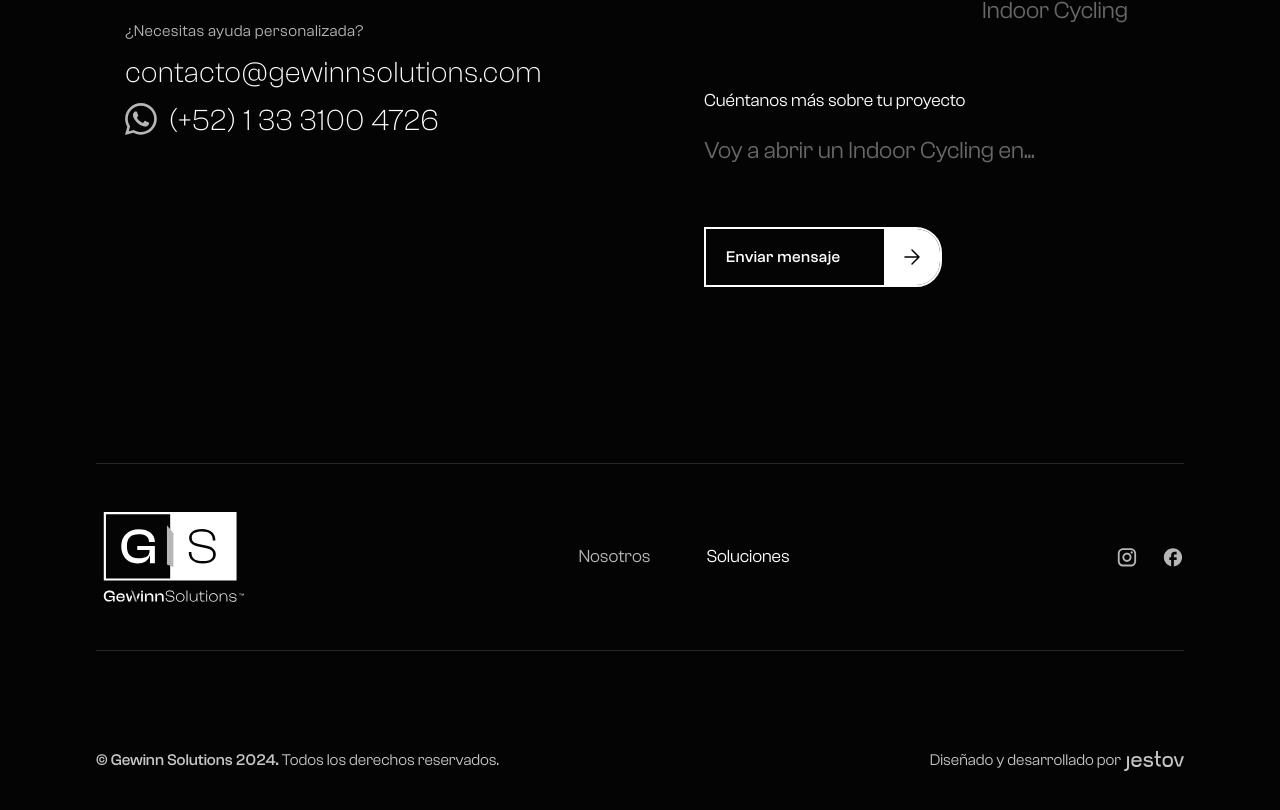
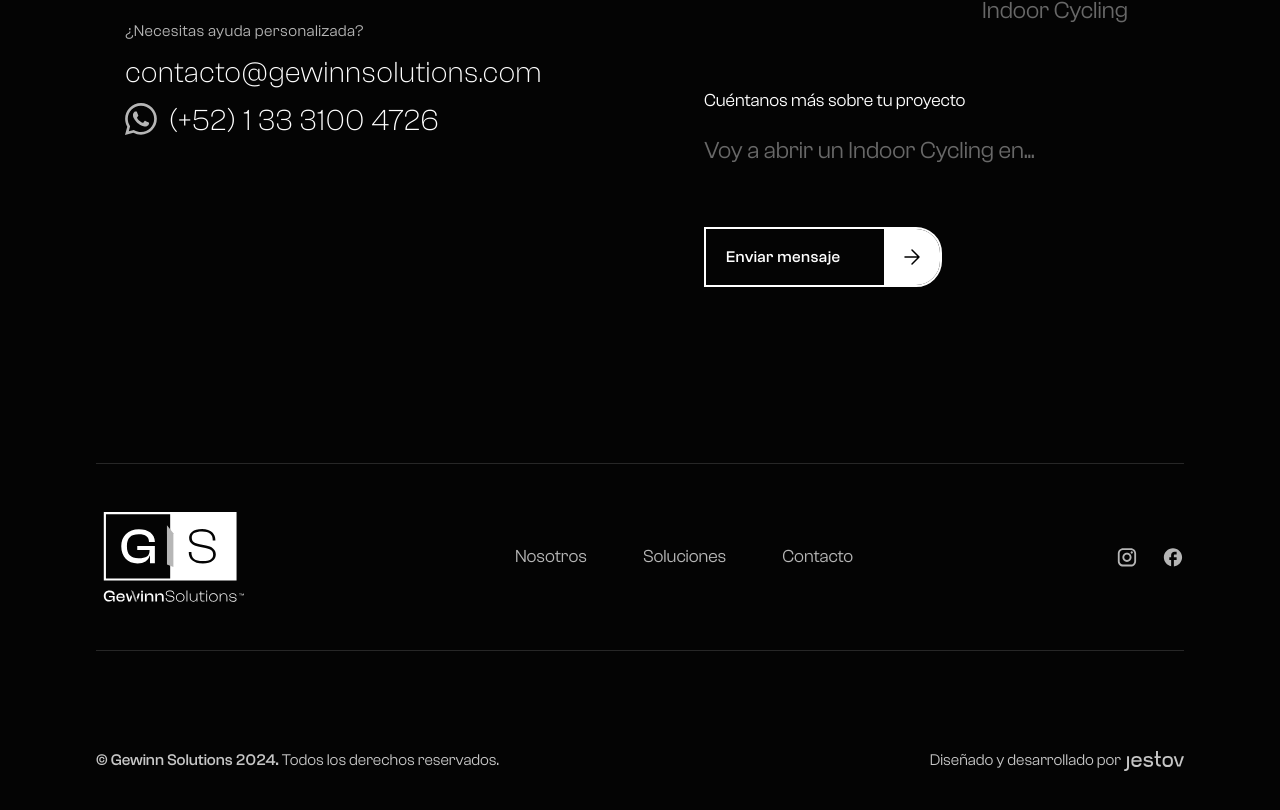
Before and after one commit to jestov/gewinnsolutions, a Next.js app: page / in a window 1280 px wide. Shown: the part 6388-7198 px from the top of the page. Built offline with nearby package versions, Linux system fonts and the light colour scheme.

Commit message:
Update Footer.tsx

```diff
--- a/components/Footer.tsx
+++ b/components/Footer.tsx
@@ -25,7 +25,8 @@ const menuItems = [
   {
     links: [
       { name: "Nosotros", href: "/nosotros" },
-      { name: "Soluciones", href: "#" },
+      { name: "Soluciones", href: "/soluciones?tab=1" },
+      { name: "Contacto", href: "/contacto" },
     ],
   },
 ];
```
